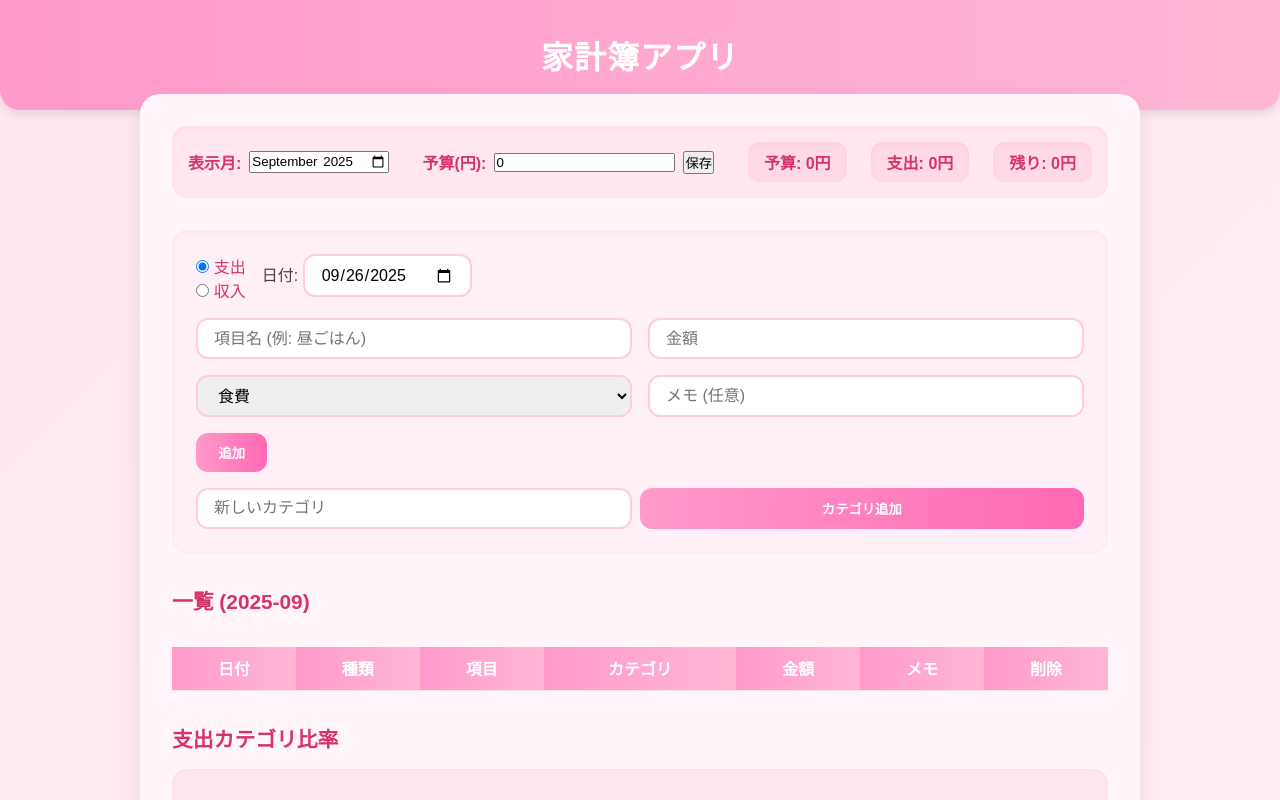
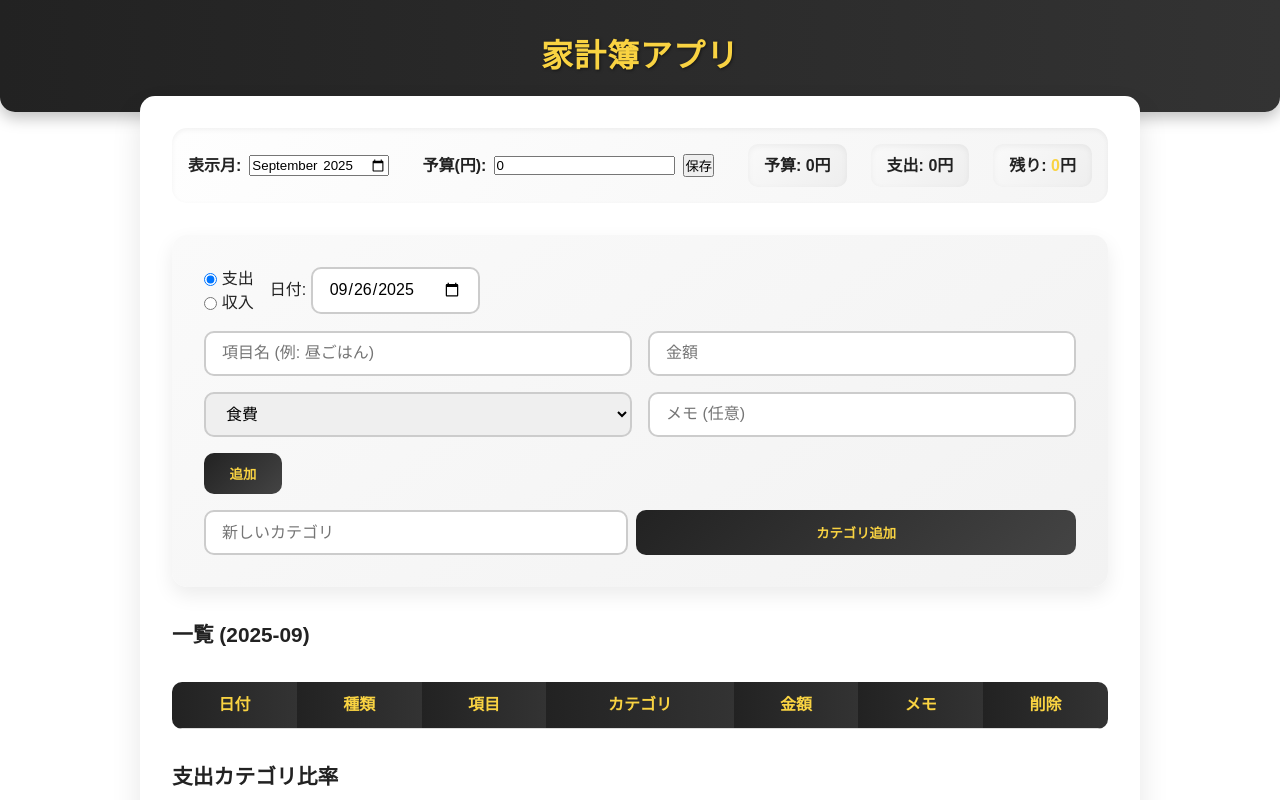
Before and after one commit to izusho3403/kakeibot, a plain HTML site: page index.html in a window 1280 px wide. Shown: the top 800 px of the page. Drawn offline with nearby package versions, Linux system fonts and the light colour scheme.

Commit message:
Update style.css

```diff
--- a/style.css
+++ b/style.css
@@ -1,5 +1,5 @@
 
-/* リセット & ベース */
+
 * {
   box-sizing: border-box;
   margin: 0;
@@ -8,26 +8,29 @@
 }
 
 body {
-  background: linear-gradient(135deg, #ffe6f0, #fff0f5);
-  color: #444;
+  background-color: #fff;
+  color: #222;
   min-height: 100vh;
+  line-height: 1.5;
 }
 
 /* ヘッダー */
 header {
-  background: linear-gradient(90deg, #ff9acb, #ffb6d5);
-  color: white;
+  background: linear-gradient(90deg, #222, #333);
+  color: #fff;
   padding: 2rem 1rem;
   text-align: center;
-  border-bottom-left-radius: 20px;
-  border-bottom-right-radius: 20px;
-  box-shadow: 0 4px 10px rgba(0,0,0,0.1);
+  border-bottom-left-radius: 15px;
+  border-bottom-right-radius: 15px;
+  box-shadow: 0 6px 15px rgba(0,0,0,0.25);
 }
 
 header h1 {
   font-size: 2rem;
+  font-weight: 700;
   letter-spacing: 1px;
-  font-weight: 700;
+  color: #f9d342; /* ゴールドアクセント */
+  text-shadow: 1px 1px 3px rgba(0,0,0,0.5);
 }
 
 /* メイン */
@@ -35,9 +38,10 @@ main {
   max-width: 1000px;
   margin: -1rem auto 2rem;
   padding: 2rem;
-  background: #fff5fb;
-  border-radius: 20px;
-  box-shadow: 0 10px 25px rgba(0,0,0,0.08);
+  background: #fff;
+  border-radius: 15px;
+  box-shadow: 0 15px 30px rgba(0,0,0,0.1);
+  transition: all 0.3s;
 }
 
 /* コントロールセクション */
@@ -48,9 +52,9 @@ main {
   justify-content: space-between;
   margin-bottom: 2rem;
   padding: 1rem;
-  background: #ffe6f0;
+  background: linear-gradient(120deg, #fefefe, #f5f5f5);
   border-radius: 15px;
-  box-shadow: inset 0 2px 5px rgba(255,182,193,0.2);
+  box-shadow: inset 0 2px 5px rgba(0,0,0,0.05);
 }
 
 .controls label {
@@ -58,7 +62,6 @@ main {
   align-items: center;
   gap: 0.5rem;
   font-weight: 600;
-  color: #d6336c;
 }
 
 .budget-status {
@@ -66,23 +69,34 @@ main {
   gap: 1.5rem;
   align-items: center;
   font-weight: 600;
-  color: #d6336c;
 }
 
 .budget-status div {
-  padding: 0.5rem 1rem;
-  background: #ffd9e6;
-  border-radius: 12px;
-  box-shadow: inset 0 2px 4px rgba(255,182,193,0.3);
+  padding: 0.6rem 1rem;
+  background: linear-gradient(135deg, #fafafa, #eee);
+  border-radius: 10px;
+  box-shadow: inset 0 2px 6px rgba(0,0,0,0.05);
+  color: #222;
+  transition: transform 0.2s;
+}
+
+.budget-status div:hover {
+  transform: translateY(-2px);
+}
+
+.budget-status #budgetRemain {
+  color: #f9d342;
+  font-weight: bold;
 }
 
 /* 入力フォーム */
 .form-section {
   margin-bottom: 2rem;
-  padding: 1.5rem;
-  background: #fff0f7;
+  padding: 2rem;
+  background: linear-gradient(145deg, #fafafa, #f2f2f2);
   border-radius: 15px;
-  box-shadow: inset 0 2px 6px rgba(255,182,193,0.2);
+  box-shadow: 0 8px 20px rgba(0,0,0,0.08);
+  transition: all 0.3s;
 }
 
 .form-section .row {
@@ -96,35 +110,37 @@ main {
 .form-section input[type="number"],
 .form-section input[type="date"],
 .form-section select {
-  padding: 0.6rem 1rem;
-  border: 2px solid #ffcce0;
-  border-radius: 12px;
+  padding: 0.7rem 1rem;
+  border: 2px solid #ccc;
+  border-radius: 10px;
   font-size: 1rem;
   flex: 1;
-  transition: border 0.2s, box-shadow 0.2s;
+  transition: all 0.3s;
 }
 
 .form-section input:focus,
 .form-section select:focus {
-  border-color: #ff69b4;
-  box-shadow: 0 0 8px rgba(255,105,180,0.3);
+  border-image: linear-gradient(45deg, #222, #f9d342) 1;
+  box-shadow: 0 0 10px rgba(249,211,66,0.5);
   outline: none;
 }
 
+/* ボタン */
 .form-section button {
-  background: linear-gradient(90deg, #ff9acb, #ff69b4);
-  color: white;
+  background: linear-gradient(135deg, #222, #444);
+  color: #f9d342;
   border: none;
-  padding: 0.6rem 1.4rem;
-  border-radius: 12px;
+  padding: 0.7rem 1.6rem;
+  border-radius: 10px;
   cursor: pointer;
   font-weight: 600;
-  transition: background 0.3s, transform 0.2s;
+  transition: all 0.3s;
 }
 
 .form-section button:hover {
-  background: linear-gradient(90deg, #ff69b4, #ff9acb);
-  transform: translateY(-2px);
+  background: linear-gradient(135deg, #444, #666);
+  transform: translateY(-2px) scale(1.05);
+  box-shadow: 0 5px 15px rgba(0,0,0,0.2);
 }
 
 /* カテゴリ追加 */
@@ -136,10 +152,21 @@ main {
 
 .add-category input {
   flex: 2;
+  border-radius: 10px;
 }
 
 .add-category button {
   flex: 1;
+  background: linear-gradient(135deg, #222, #444);
+  color: #f9d342;
+  border-radius: 10px;
+  transition: all 0.3s;
+}
+
+.add-category button:hover {
+  background: linear-gradient(135deg, #444, #666);
+  transform: translateY(-2px) scale(1.05);
+  box-shadow: 0 5px 15px rgba(0,0,0,0.2);
 }
 
 /* テーブル */
@@ -151,50 +178,60 @@ main {
   width: 100%;
   border-collapse: collapse;
   margin-top: 1rem;
+  border-radius: 10px;
+  overflow: hidden;
 }
 
 #recordTable th,
 #recordTable td {
-  padding: 0.6rem 0.8rem;
+  padding: 0.7rem 1rem;
   text-align: center;
-  border-bottom: 1px solid #ffe6f0;
+  border-bottom: 1px solid #ddd;
+  transition: background 0.3s;
 }
 
 #recordTable th {
-  background: linear-gradient(90deg, #ff9acb, #ffb6d5);
-  color: white;
+  background: linear-gradient(90deg, #222, #333);
+  color: #f9d342;
   font-weight: 600;
 }
 
 #recordTable tbody tr:nth-child(even) {
-  background: #fff0f7;
+  background: #f5f5f5;
+}
+
+#recordTable tbody tr:hover {
+  background: #eee;
+  transform: scale(1.01);
 }
 
 .delete-btn {
-  color: #ff4d79;
+  color: #e74c3c;
   font-weight: bold;
   cursor: pointer;
-  transition: color 0.2s;
+  transition: color 0.2s, transform 0.2s;
 }
 
 .delete-btn:hover {
-  color: #d4005b;
+  color: #c0392b;
+  transform: scale(1.2);
 }
 
-/* グラフセクション */
+/* グラフ */
 section h2 {
   margin-top: 2rem;
   margin-bottom: 1rem;
   font-size: 1.3rem;
-  color: #d6336c;
+  color: #222;
 }
 
 canvas {
   max-width: 100%;
   border-radius: 15px;
-  background: #ffe6f0;
+  background: linear-gradient(145deg, #fafafa, #f5f5f5);
   padding: 1rem;
-  box-shadow: inset 0 2px 5px rgba(255,182,193,0.2);
+  box-shadow: inset 0 4px 10px rgba(0,0,0,0.05);
+  transition: all 0.3s;
 }
 
 /* 合計表示 */
@@ -204,17 +241,17 @@ canvas {
   font-weight: 600;
   font-size: 1.1rem;
   padding: 1rem;
-  background: #ffd9e6;
-  border-radius: 12px;
-  box-shadow: inset 0 2px 5px rgba(255,182,193,0.2);
+  background: linear-gradient(145deg, #fafafa, #f5f5f5);
+  border-radius: 10px;
+  box-shadow: inset 0 4px 10px rgba(0,0,0,0.05);
 }
 
-/* ラジオボタンスタイル */
+/* ラジオボタン */
 .type-group label {
   display: flex;
   align-items: center;
   gap: 0.3rem;
-  color: #d6336c;
+  color: #222;
 }
 
 /* レスポンシブ */
```
